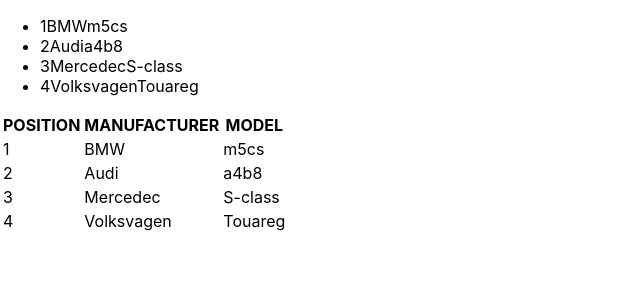
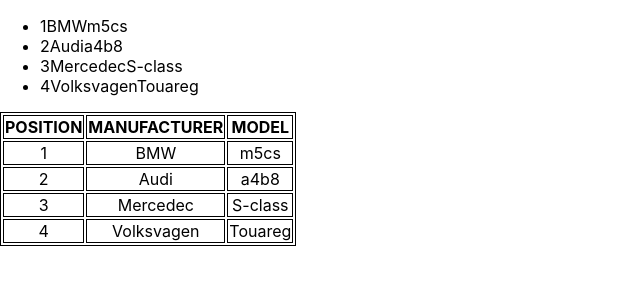
Before and after one commit to ArtyomKub/mictotasks-map-homework, a React (Create React App) app: page / in a window 1280 px wide. Shown: the top 300 px of the page, without its empty margins (0-640 px from the left). Built offline with nearby package versions, Linux system fonts and the light colour scheme.

Commit message:
Create a style sheet NewTableCommponent.css and add border in table

```diff
--- /dev/null
+++ b/src/NewTableCommponent.css
@@ -0,0 +1,5 @@
+
+table, th, td {
+    text-align: center;
+    border: 1px solid black;
+}
--- a/src/NewTableComponent.tsx
+++ b/src/NewTableComponent.tsx
@@ -1,6 +1,7 @@
 import React from 'react';
 import {EliteCarsType} from './NewComponent';
 import {TopCarsType} from './NewComponent';
+import './NewTableCommponent.css';
 
 
 export const NewTableComponent = (props: EliteCarsType) => {
@@ -17,7 +18,7 @@
                     return (
                         <tbody key={index}>
                         <tr>
-                            <td>{index+1}</td>
+                            <td>{index + 1}</td>
                             <td>{object.manufacturer}</td>
                             <td>{object.model}</td>
                         </tr>
```
